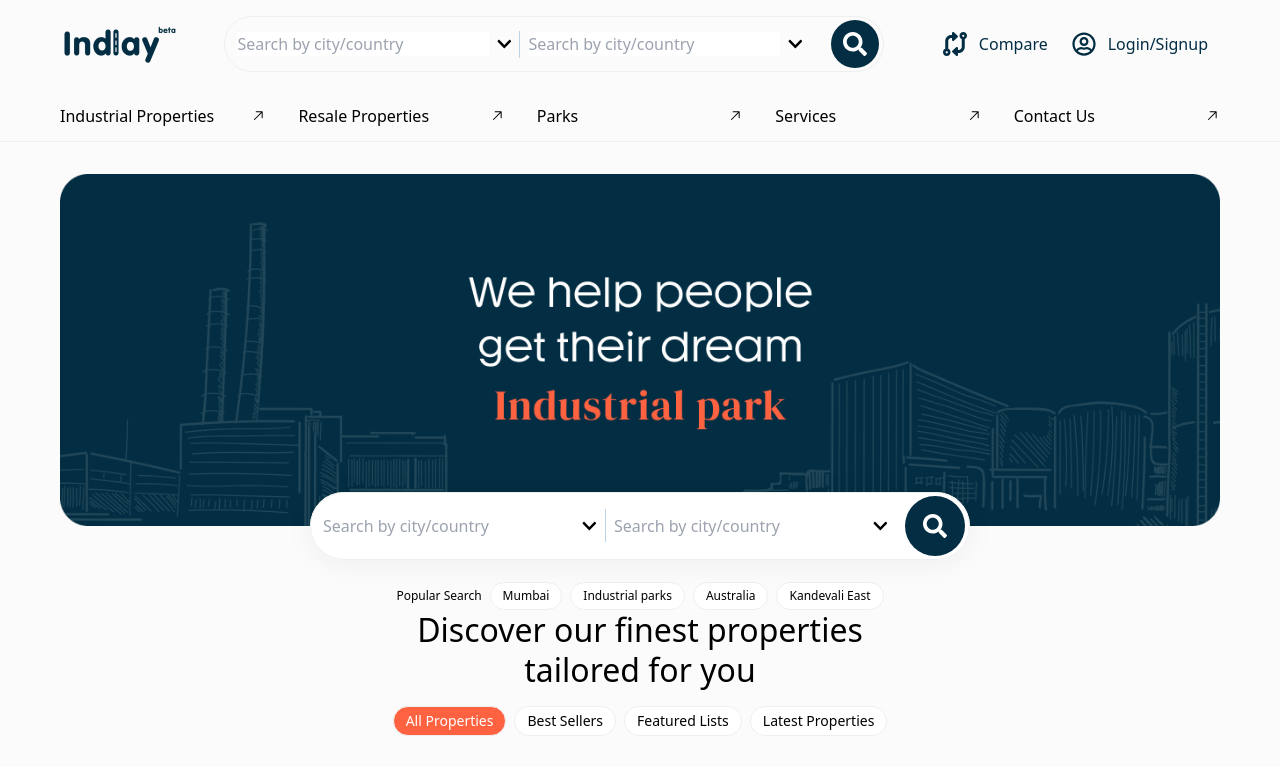
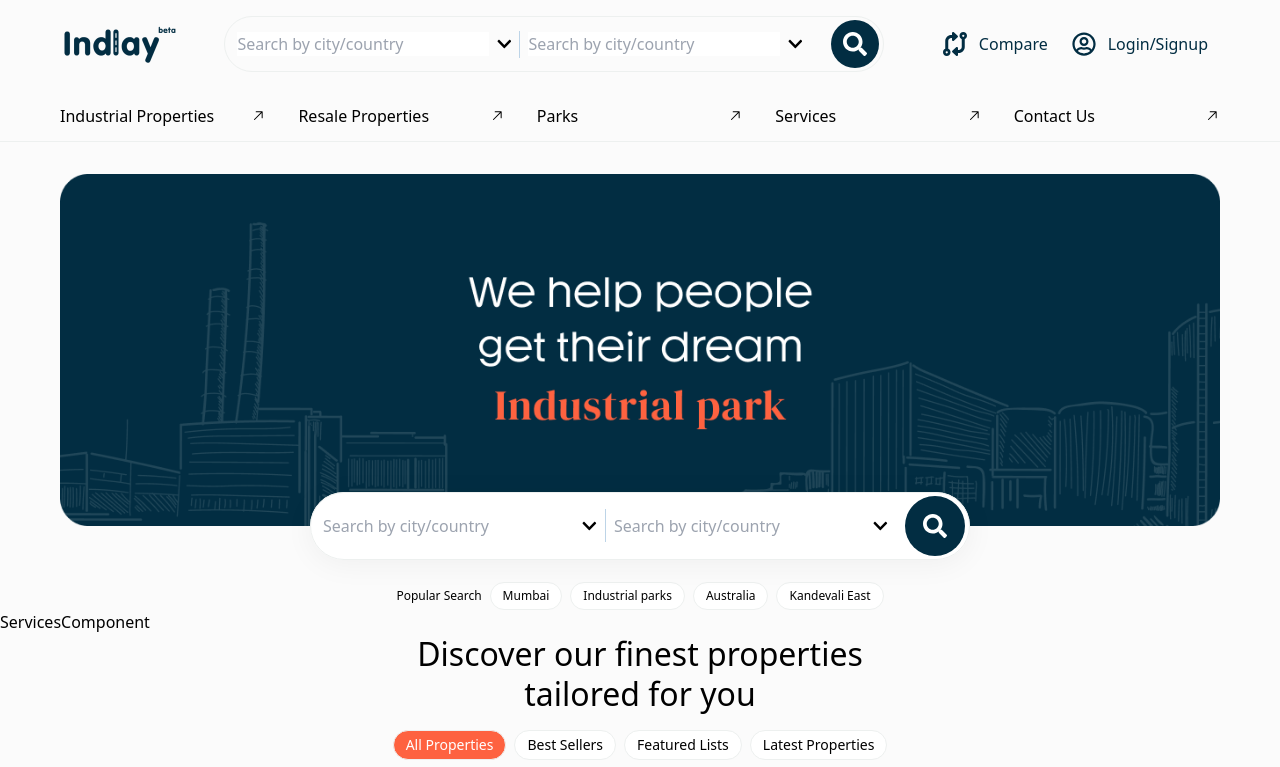
Before and after one commit to mahi25soni/indlay, a Next.js app: page /home in a window 1280 px wide. Shown: the top 767 px of the page. Built offline with nearby package versions, Linux system fonts and the light colour scheme.

Commit message:
Core : Setting up services component

```diff
--- a/src/app/home/page.tsx
+++ b/src/app/home/page.tsx
@@ -4,12 +4,17 @@ import dynamic from "next/dynamic";
 const Navbar = dynamic(() => import("@/components/Navbar/Navbar"));
 const Hero = dynamic(() => import("@/components/Hero/Hero"));
 const Listing = dynamic(() => import("@/components/Listing/Listing"));
+const Services = dynamic(
+  () => import("@/components/ServicesComponent/ServicesComponent"),
+);
 const HomePage = () => {
   return (
     <div className="relative">
       <Navbar />
       <Hero />
+      <Services />
       <Listing />
+
       {/*  Services */}
       {/*  Collections */}
       {/*  Map */}
--- a/src/components/Hero/Hero.jsx
+++ b/src/components/Hero/Hero.jsx
@@ -21,7 +21,7 @@ const Hero = () => {
   return (
     <div className="relative mt-8 px-15">
       <div>
-        <Image src="/Photo.png" alt="Logo" width={1320} height={366} />
+        <Image src="/Photo.png" alt="Logo" width={1320} height={366} className="w-full"/>
       </div>
       <div
         className="top-1/5 absolute left-1/2 flex -translate-x-1/2 -translate-y-1/2 transform justify-center rounded-full bg-white shadow-lg"
--- /dev/null
+++ b/src/components/ServicesComponent/ServicesComponent.tsx
@@ -0,0 +1,8 @@
+"use client";
+import React from "react";
+
+const ServicesComponent = () => {
+  return <div>ServicesComponent</div>;
+};
+
+export default ServicesComponent;
--- /dev/null
+++ b/src/components/ServicesComponent/ServicesItem.tsx
@@ -0,0 +1,10 @@
+"use client";
+import React from 'react'
+
+const ServicesItem = () => {
+  return (
+    <div>ServicesItem</div>
+  )
+}
+
+export default ServicesItem
```
